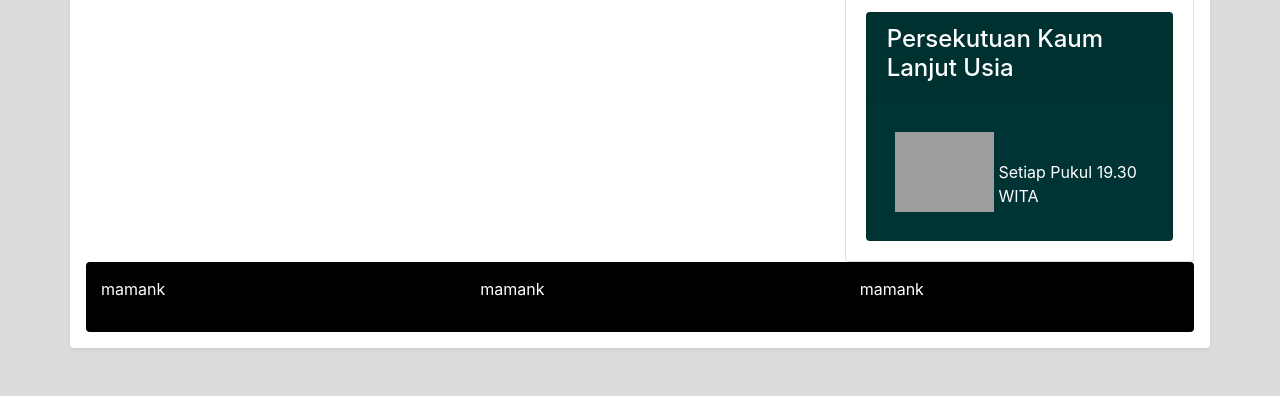
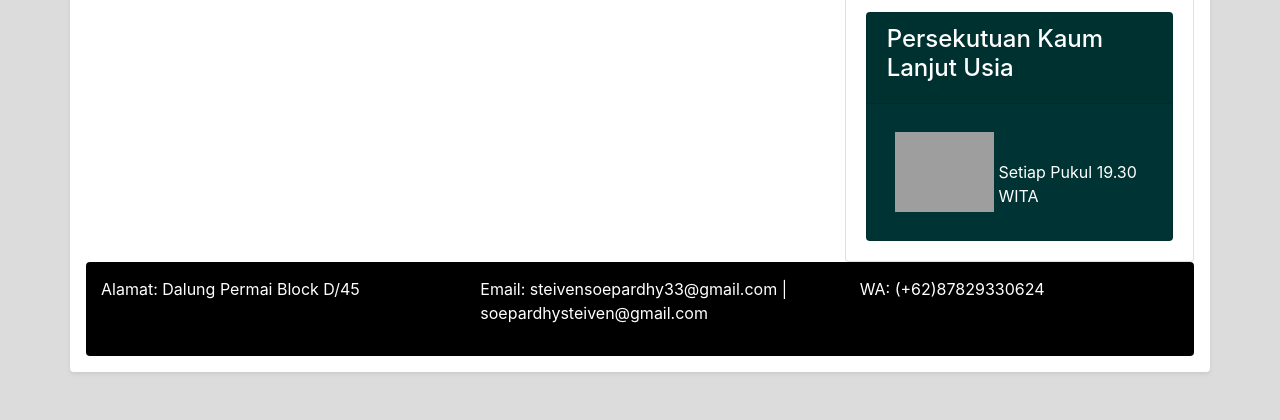
Before and after one commit to aldobagus725/gpibkakaden, a PHP site: page / in a window 1280 px wide. Shown: the part 3891-4311 px from the top of the page. Before the commit the page ends 4287 px from the top, so only its background shows below. Run offline with PHP 8.4, Linux system fonts and the light colour scheme; grey boxes are pictures that could not be loaded.

Commit message:
Update index.php

```diff
--- a/index.php
+++ b/index.php
@@ -257,17 +257,21 @@
                 <div class="row">
                     <div class="col-sm-4">
                         <p class="footerp">
-                            mamank
+                            Alamat:
+                            Dalung Permai Block D/45
                         </p>
                     </div>
                     <div class="col-sm-4">
                         <p class="footerp">
-                            mamank
+                            Email:
+                           steivensoepardhy33@gmail.com | soepardhysteiven@gmail.com
                         </p>
                     </div>
                     <div class="col-sm-4">
                         <p class="footerp">
-                            mamank
+                            WA:
+                            (+62)87829330624
+
                         </p>
                     </div>
                 </div>
```
